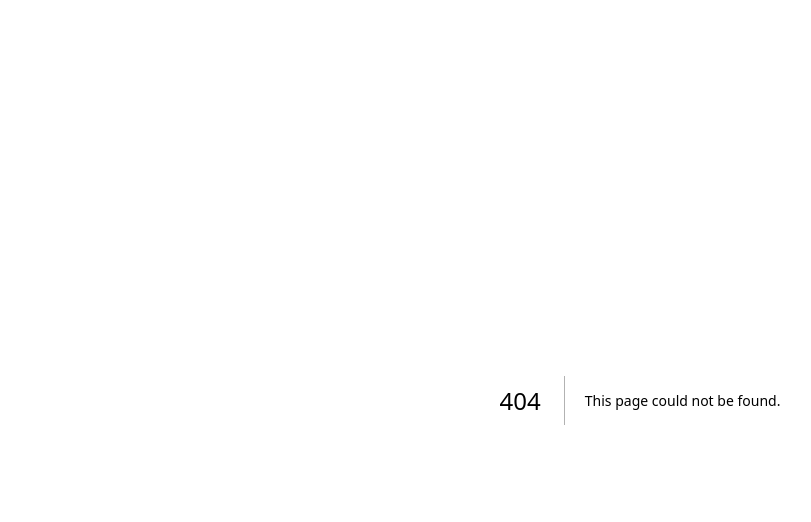
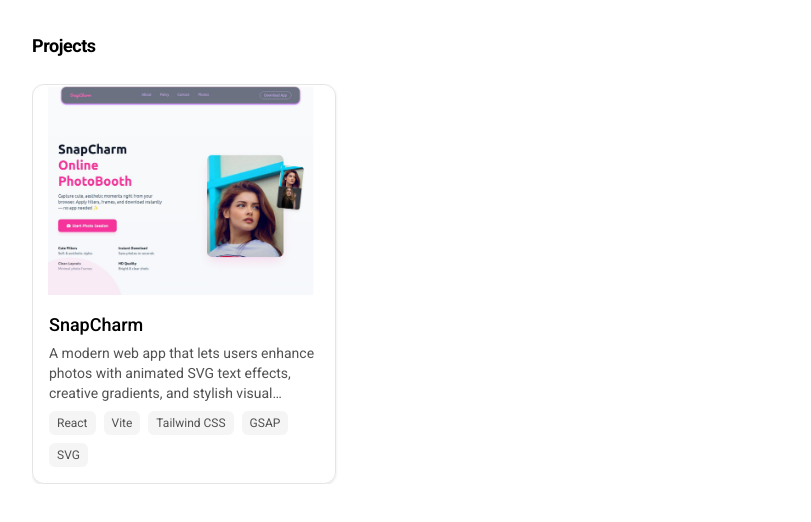
Before and after one commit to rylsherdamz-rgb/MyPortfolio, a Next.js app: page /projects in a window 1280 px wide. Before the commit this address had no page. Shown: the top 522 px of the page, without its empty margins (0-811 px from the left). Built offline with nearby package versions, Linux system fonts and the light colour scheme.

Commit message:
made seperate component page for full view and made buttons functional

```diff
--- a/app/layout.tsx
+++ b/app/layout.tsx
@@ -41,7 +41,6 @@ export const metadata: Metadata = {
   description:
     "Hi I'm Richie Christian De Guzman. Full-stack web developer with 3 years of experience designing, developing, and deploying scalable web and mobile applications...",
 }
-
 export default function RootLayout({
   children,
 }: Readonly<{
@@ -57,6 +56,7 @@ export default function RootLayout({
           ${anton.variable}
           ${robotoSlab.variable}
           antialiased
+        bg-white
         `}
       >
         {children}
--- /dev/null
+++ b/app/projects/page.tsx
@@ -0,0 +1,8 @@
+import ProjectCarousel from "@/components/ProjectCarousel";
+
+
+export default function Projects() {
+  return <div className="w-full bg-white   h-screen">
+ <ProjectCarousel />
+  </div>
+}
--- /dev/null
+++ b/app/techstack/page.tsx
@@ -0,0 +1,8 @@
+"use client"
+import TechStack from "@/components/TechStack";
+
+export default function techStack() {
+  return <div className="w-full h-full">
+  <TechStack />
+  </div>
+}
--- a/components/HeroComponents.tsx
+++ b/components/HeroComponents.tsx
@@ -1,8 +1,9 @@
-"use client"
 
 import { ArrowRight } from "lucide-react"
+import {useRouter} from "next/navigation"
 
 export default function HeroComponent() {
+  const router= useRouter()
   return (
     <section className="w-full flex justify-center px-6 md:px-20 py-16 md:py-24">
       <div className="w-full max-w-6xl flex flex-col gap-10">
@@ -33,12 +34,12 @@ export default function HeroComponent() {
             <ArrowRight className="w-5 h-5 transition-transform duration-300 group-hover:translate-x-1" />
           </button>
 
-          <a
-            href="#projects"
-            className="px-6 py-3 h-12 flex items-center text-gray-500 hover:text-black transition"
+          <button
+            onClick={() => router.push("/projects")}
+            className="px-6 focus:outline-none py-3 h-12 flex items-center text-gray-500 hover:text-black transition"
           >
             View Work →
-          </a>
+          </button>
         </div>
       </div>
     </section>
--- a/components/ProjectCarousel.tsx
+++ b/components/ProjectCarousel.tsx
@@ -1,30 +1,45 @@
-"use client";
+"use client"
 
-import { useState } from "react";
-import useEmblaCarousel from "embla-carousel-react";
-import Image from "next/image";
-import { projects } from "@/constants/projects";
-import {useRouter} from "next/navigation"
+import useEmblaCarousel from "embla-carousel-react"
+import Image from "next/image"
+import { projects } from "@/constants/projects"
+import { useRouter, usePathname } from "next/navigation"
 
 export default function ProjectCarousel() {
   const router = useRouter()
-  const [emblaRef] = useEmblaCarousel({ loop: false, align: "start" });
+  const pathname = usePathname()
+  const isFullPage = pathname === "/projects"
+
+  const [emblaRef] = useEmblaCarousel({
+    loop: false,
+    align: "start",
+  })
 
   return (
-    <section className="w-[90%] mx-[5%] rounded-2xl border border-neutral-200 bg-white p-6 text-black">
+    <section
+      className={`${
+        isFullPage ? "w-full h-full p-8" : "w-[90%] mx-[5%] p-6 rounded-2xl border border-neutral-200"
+      }  bg-white text-black`}
+    >
       <h2 className="mb-6 text-lg font-semibold tracking-tight">Projects</h2>
 
-      <div ref={emblaRef} className="overflow-hidden">
+      <div
+        ref={emblaRef}
+        className="overflow-hidden cursor-grab"
+      >
         <div className="flex gap-6">
           {projects.map((project) => (
             <div
               key={project.title}
-              className="flex-shrink-0 cursor-pointer"
-              style={{ width: "450px" }}
-              onClick={() => router.push(project.link) }
+              className={`flex-shrink-0 cursor-pointer
+                w-[90%] sm:w-[60%] md:w-[45%] lg:w-[30%] xl:w-[25%]`}
+              onClick={() => router.push(project.link)}
             >
-              <article className="h-[400px] rounded-xl border border-neutral-200
-                overflow-hidden hover:scale-95 transition-transform duration-300 flex flex-col shadow-sm">
+              <article
+                className="h-[400px] rounded-xl border border-neutral-200
+                overflow-hidden hover:scale-95 transition-transform duration-300 flex flex-col shadow-sm"
+              >
+                {/* Image */}
                 <div className="relative h-64 w-full">
                   <Image
                     src={project.image}
@@ -34,6 +49,7 @@ export default function ProjectCarousel() {
                   />
                 </div>
 
+                {/* Content */}
                 <div className="p-4 flex-1 flex flex-col justify-between">
                   <div>
                     <h3 className="font-medium text-lg">{project.title}</h3>
@@ -42,6 +58,7 @@ export default function ProjectCarousel() {
                     </p>
                   </div>
 
+                  {/* Tech Tags */}
                   <div className="flex flex-wrap gap-2 pt-2">
                     {project.tech.map((t) => (
                       <span
@@ -59,5 +76,5 @@ export default function ProjectCarousel() {
         </div>
       </div>
     </section>
-  );
+  )
 }
--- a/components/TechStack.tsx
+++ b/components/TechStack.tsx
@@ -1,30 +1,42 @@
+"use client"
+
 import { Icon } from "@iconify/react"
 import { techStack } from "@/constants/techstack"
-import {useRouter} from "next/navigation"
+import { usePathname, useRouter } from "next/navigation"
 
 export default function TechStack() {
   const router = useRouter()
-  const categories = Object.entries(techStack).filter(
-    ([category]) =>
-      category === "Frontend" ||
-      category === "Backend" ||
-      category === "Mobile"
+  const pathname = usePathname()
+
+  const isFullPage = pathname === "/techstack"
+
+  const categories = Object.entries(techStack).filter(([category]) =>
+    isFullPage
+      ? true
+      : category === "Frontend" || category === "Backend" || category === "Mobile"
   )
+  const handleNavigation = () => {
+    router.push("/techstack")
+  }
+  return (
+    <section
+      className={`${
+        isFullPage ? "w-full h-full p-6" : "w-[90%] mx-[5%] px-6 py-2 rounded-2xl border border-neutral-200"
+      }  bg-white text-black flex flex-col`}
+    >
+      <div className="flex flex-row justify-between items-center">
+        <h2 className={`mb-6 text-lg font-semibold tracking-tight`}>
+          Tech Stack
+        </h2>
 
-  return (
-    <section className="w-[90%] mx-[5%] rounded-2xl border border-neutral-200 bg-white px-6 py-2 text-black">
-    <div className="flex flex-row justify-between">
-      <h2 className="mb-6 text-lg font-semibold tracking-tight">
-        Tech Stack
-      </h2>
-      <button  onClick={() => router.push("/textstack")} className="hover:underline">
-        <p className="">See More</p>
-      </button>
-    </div>
+        {!isFullPage && (
+          <button onClick={handleNavigation} className="hover:underline">
+            <p>See More</p>
+          </button>
+        )}
+      </div>
 
-
-
-      <div className="space-y-6">
+      <div className={`space-y-6 flex-1 overflow-y-auto`}>
         {categories.map(([category, items]) => (
           <div key={category}>
             <p className="mb-3 text-xs font-medium uppercase tracking-wider text-neutral-500">
```
